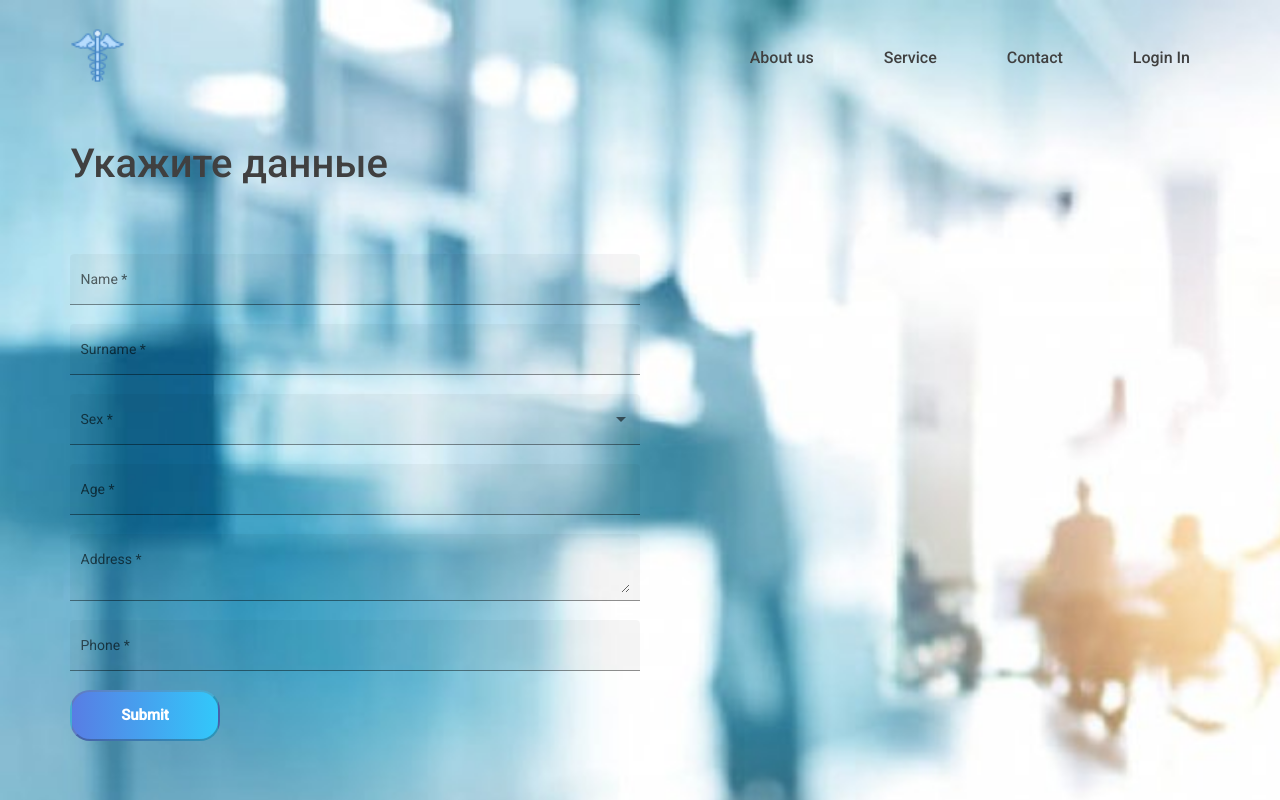
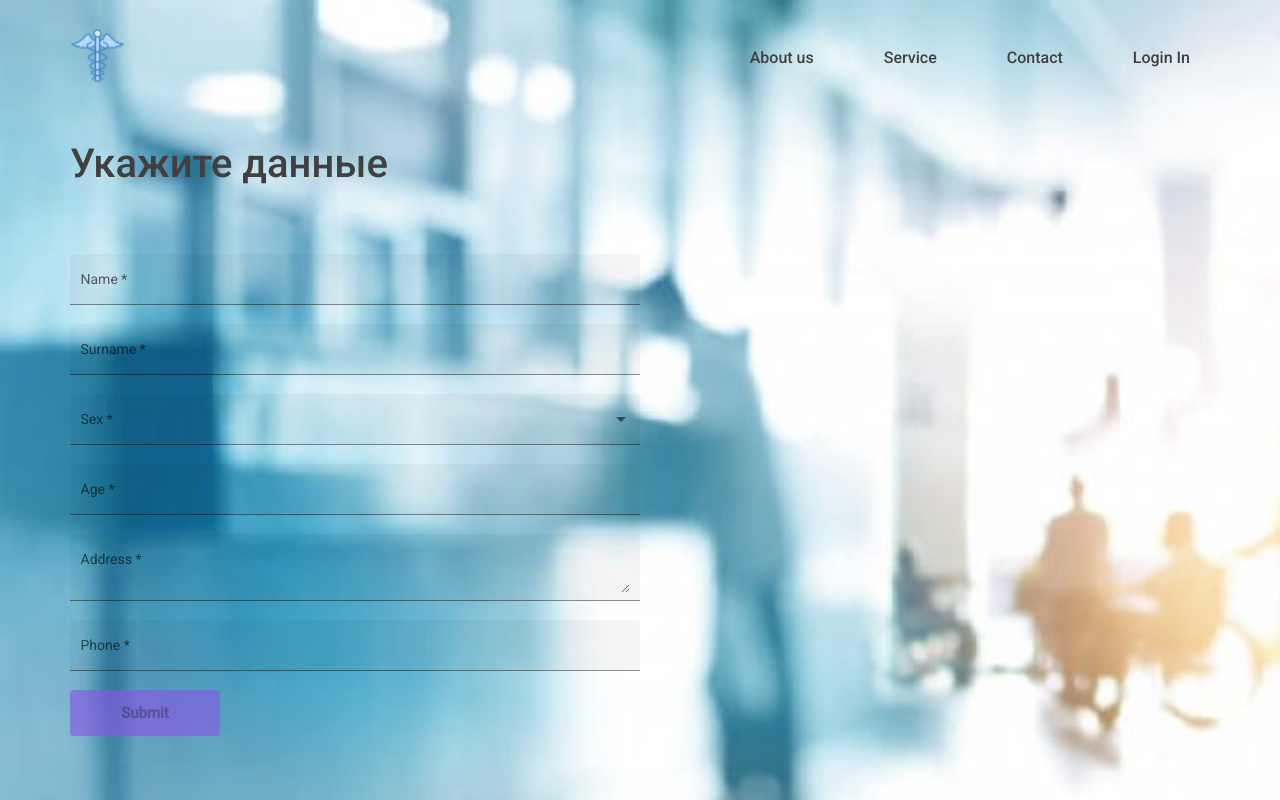
Before and after one commit to Pashimati/MedicalClinic, an Angular app: page /profile in a window 1280 px wide. Shown: the top 800 px of the page. Built offline with nearby package versions, Linux system fonts and the light colour scheme.

Commit message:
fix btn my profile

```diff
--- a/src/app/components/authorization/authorization.component.ts
+++ b/src/app/components/authorization/authorization.component.ts
@@ -12,7 +12,7 @@ import { Emitters } from '../../emitters/emitters';
   providers: [AuthAndRegisterService]
 })
 export class AuthorizationComponent implements OnInit {
-  login : FormGroup;
+  login: FormGroup;
   id: string = ''
 
   constructor(
@@ -49,7 +49,4 @@ export class AuthorizationComponent implements OnInit {
         },
       });
   }
-
 }
-
-// при заполнении формы отправлять его в базу юзерс с названием файла колекции "уникальный айдишник"
--- a/src/app/components/my-profile/my-profile.component.html
+++ b/src/app/components/my-profile/my-profile.component.html
@@ -69,10 +69,11 @@
           required
         >
       <button
-              type="submit"
-              class="btn btn-form"
-              [disabled]="profile.invalid"
-
+        mat-button
+        color="primary"
+        type="submit"
+        class="btn-form"
+        [disabled]="profile.invalid"
       >
         Submit
       </button>
--- a/src/app/components/my-profile/my-profile.component.scss
+++ b/src/app/components/my-profile/my-profile.component.scss
@@ -17,12 +17,12 @@
   font-size: 15px;
   font-weight: bold;
   color: #ffffff;
-  padding: 15px;
+  padding: 5px;
   display: inline-block;
   position: relative;
   max-width: 150px;
   text-align: center;
-  cursor: pointer;
+  background-color: #8758e4a1;
 }
 
 .example-form {
--- a/src/app/components/my-profile/my-profile.component.ts
+++ b/src/app/components/my-profile/my-profile.component.ts
@@ -62,6 +62,9 @@ export class MyProfileComponent implements OnInit {
   }
 
 
+// при заполнении формы отправлять его в базу юзерс с названием файла колекции "уникальный айдишник"
+
+
   submit() {
     const data = this.profile.getRawValue()
     console.log(data)
```
